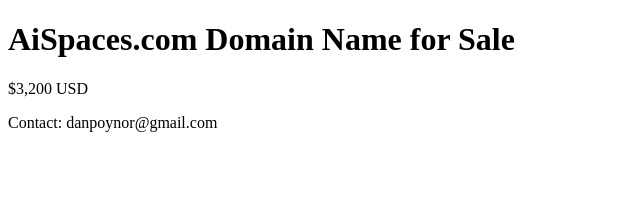
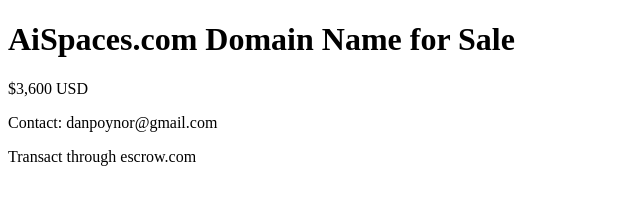
Before and after one commit to danpoynor/aispacescom, a plain HTML site: page index.html in a window 1280 px wide. Shown: the whole page, without its empty margins (0-640 px from the left). Drawn offline with Linux system fonts and the light colour scheme.

Commit message:
Update domain price and escrow information
Updated the price and added a note about escrow.

```diff
--- a/index.html
+++ b/index.html
@@ -6,7 +6,8 @@
 </head>
 <body>
   <h1>AiSpaces.com Domain Name for Sale</h1>
-  <p>$3,200 USD</p>
+  <p>$3,600 USD</p>
   <p>Contact: danpoynor@gmail.com</p>
+  <P>Transact through escrow.com</P>
 </body>
 </html>
```
